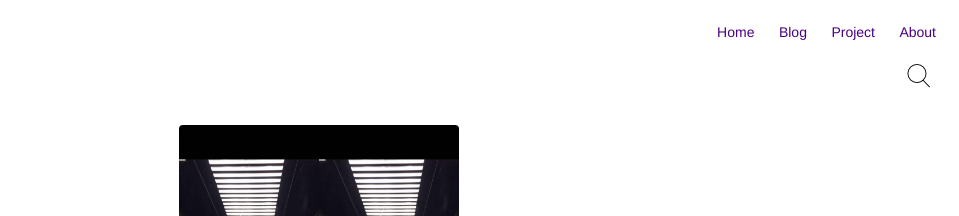
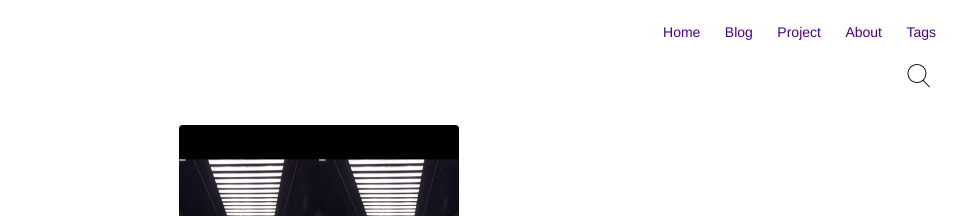
Before and after one commit to CHANMYUNG/nooheat.github.io, a Jekyll site: the page built from about.md, in a window 1280 px wide. Shown: the top 216 px of the page, without its empty margins (321-1280 px from the left). Built offline with Jekyll 4.4.1, drawn with Linux system fonts in a browser that asks for light colours.

Commit message:
Tags 추가

```diff
--- a/_includes/nav.html
+++ b/_includes/nav.html
@@ -23,6 +23,7 @@
             <a class="link" href="{{ site.url }}/blog">Blog</a>
             <a class="link" href="{{ site.url }}/projects">Project</a>
             <a class="link" href="{{ site.url }}/about">About</a>
+            <a class="link" href="{{ site.url }}/tags">Tags</a>
         </li>
         <br>
         <a href="/search/"><img src="/assets/images/icon/search.png" style="float:right;margin-right:15px;width:24px;height:auto" /></a>
```
